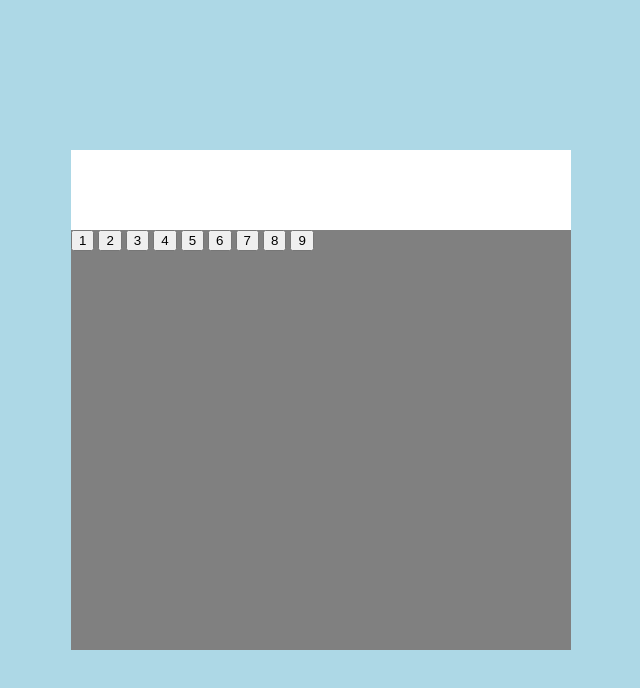
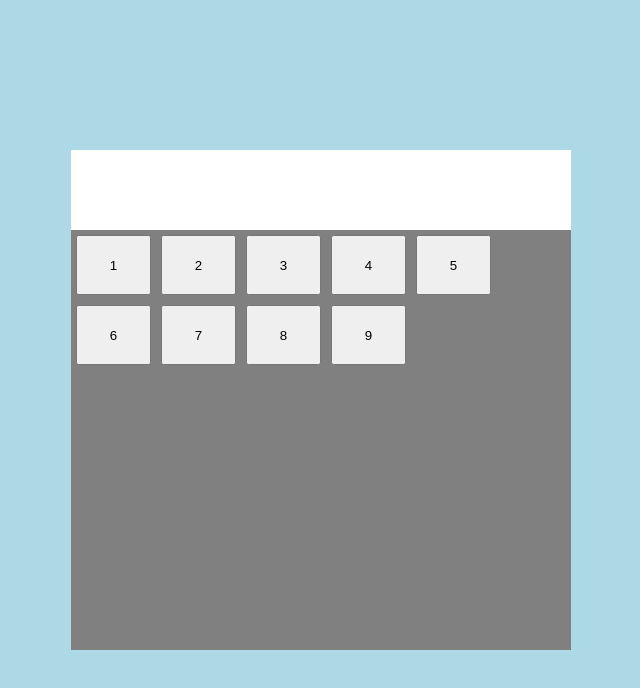
Before and after one commit to ObinnaUmerah/calculator, a plain HTML site: page index.html in a window 1280 px wide. Shown: the whole page, without its empty margins (319-959 px from the left). Drawn offline with Linux system fonts and the light colour scheme.

Commit message:
Began styling buttons

```diff
--- a/index.html
+++ b/index.html
@@ -12,15 +12,15 @@
 
         <div class = "display"></div>
         <div class = "buttons">
-            <button class = "one">1</button>
-            <button class = "two">2</button>
-            <button class = "three">3</button>
-            <button class = "four">4</button>
-            <button class = "five">5</button>
-            <button class = "six">6</button>
-            <button class = "seven">7</button>
-            <button class = "eight">8</button>
-            <button class = "nine">9</button>
+            <button class = "button">1</button>
+            <button class = "button">2</button>
+            <button class = "button">3</button>
+            <button class = "button">4</button>
+            <button class = "button">5</button>
+            <button class = "button">6</button>
+            <button class = "button">7</button>
+            <button class = "button">8</button>
+            <button class = "button">9</button>
 
 
             <div class = "operands"></div>
--- a/styles.css
+++ b/styles.css
@@ -24,10 +24,15 @@ body{
     height: 80px;
 }
 
-/* .buttons{
+.button{
+    width: 15%;
+    height: 60px;
+    margin: 5px;
+}
+
+.buttons{
     display: flex;
-    justify-content: center;
-    align-items: center;
-    height: 0px;
+    flex-wrap: wrap;
 
-} */
+
+}
```
